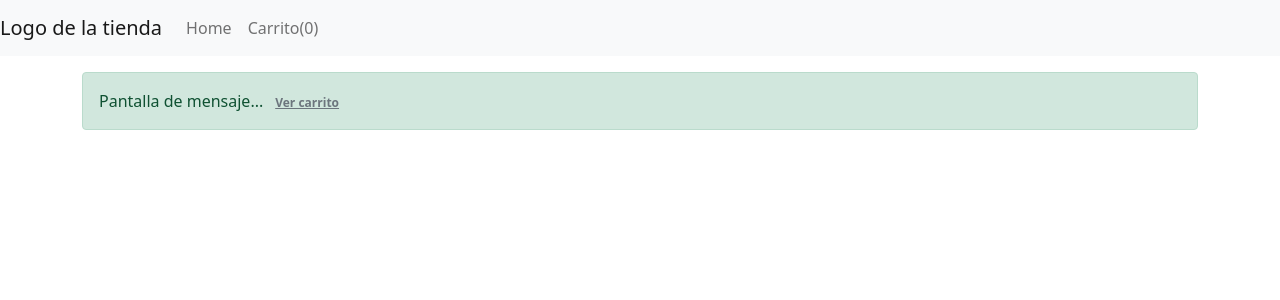
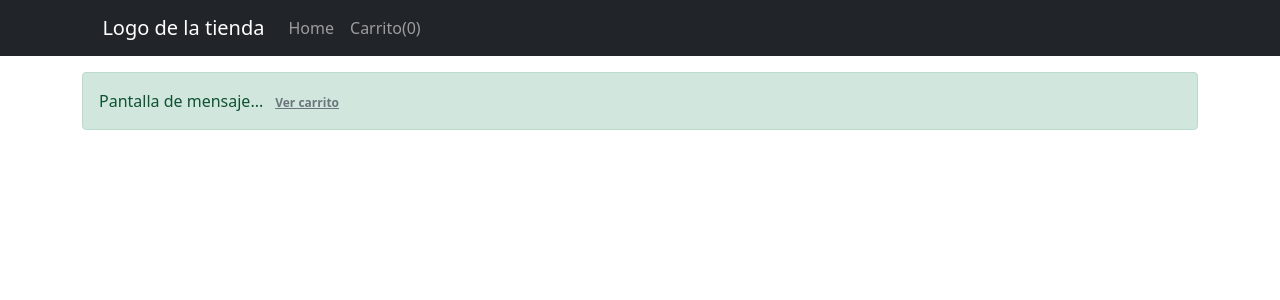
Before and after one commit to nekonapster/tienda, a PHP site: page /programa.php in a window 1280 px wide. Shown: the top 300 px of the page. Run offline with PHP 8.4, Linux system fonts and the light colour scheme; data that the repository does not hold is empty.

Commit message:
arreglo titulo del logo llevandolo mas a la derecha

```diff
--- a/assets/css/style.css
+++ b/assets/css/style.css
@@ -59,6 +59,4 @@ header a{
     padding: 5px 50px;
     color: #333;
     background-color: tomato;
-
-
 }
--- a/programa.php
+++ b/programa.php
@@ -20,15 +20,16 @@ include 'global/conexion.php';
 <body>
 
 
-    <nav class="navbar navbar-expand-lg navbar-light bg-light fixed-top">
-        <a class="navbar-brand" href="index.php">Logo de la tienda</a>
+    <nav class="navbar navbar-expand-lg navbar-dark bg-dark fixed-top">
+        <a class="navbar-brand" href="index.php" style="margin-left: 8%;">Logo de la tienda</a>
         <button class="navbar-toggler" data-target="#my-nav" data-toggle="collapse" aria-controls="my-nav" aria-expanded="false" aria-label="Toggle navigation">
             <span class="navbar-toggler-icon"></span>
         </button>
         <div id="my-nav" class="collapse navbar-collapse">
             <ul class="navbar-nav mr-auto">
                 <li class="nav-item active">
-                    <a class="nav-link" href="index.php">Home</a>
+                    <!-- modifica el link siguiente para usar 'home' para redirigir a donde quier -->
+                    <a class="nav-link" href="programa.php">Home</a>
                 </li>
                 <li class="nav-item active">
                     <a class="nav-link" href="#">Carrito(0)</a>
@@ -36,8 +37,10 @@ include 'global/conexion.php';
             </ul>
         </div>
     </nav>
+
     </br>
     </br>
+
     <div class="container">
         </br>
         <div class="alert alert-success" role="alert">
```
